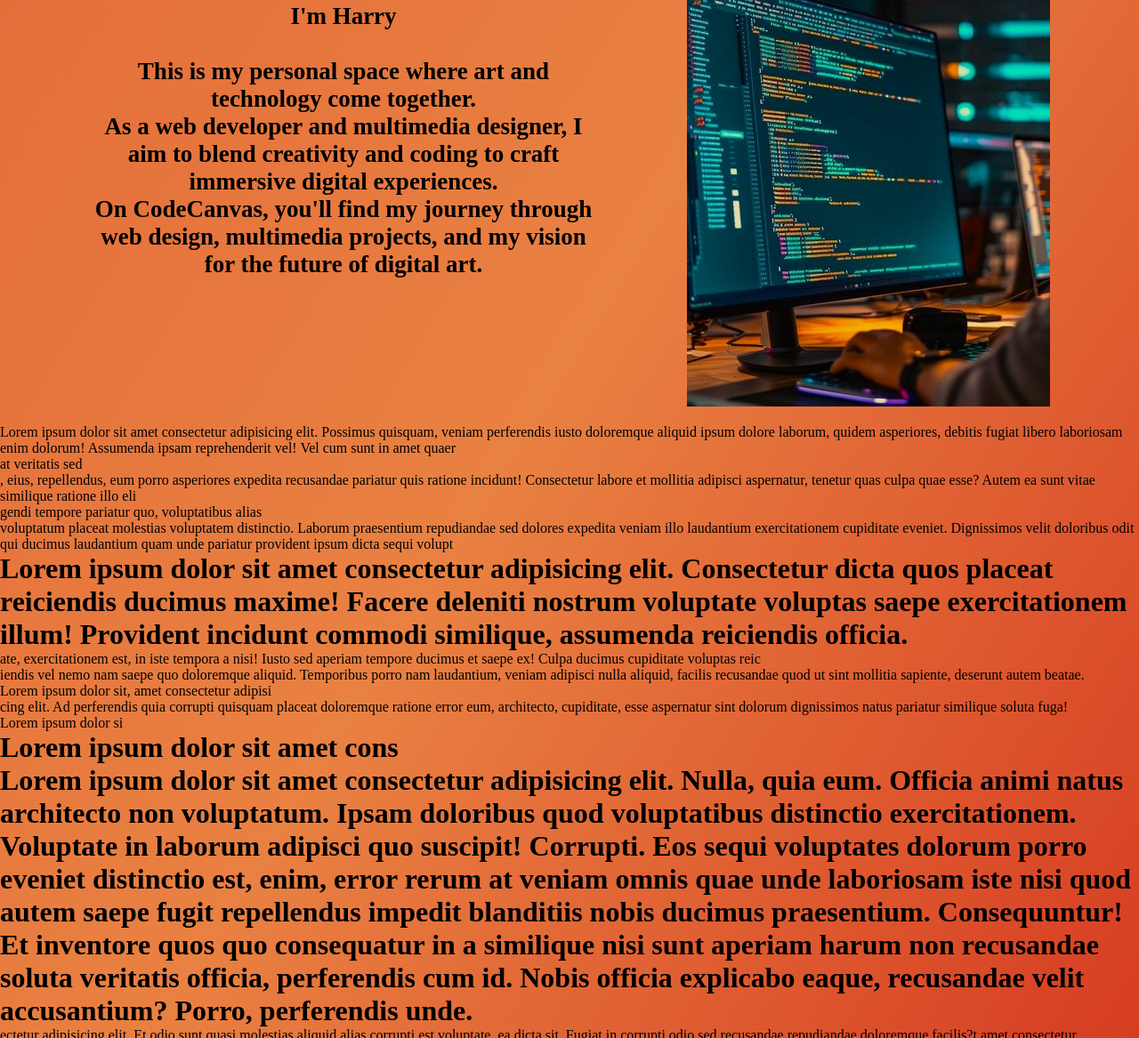
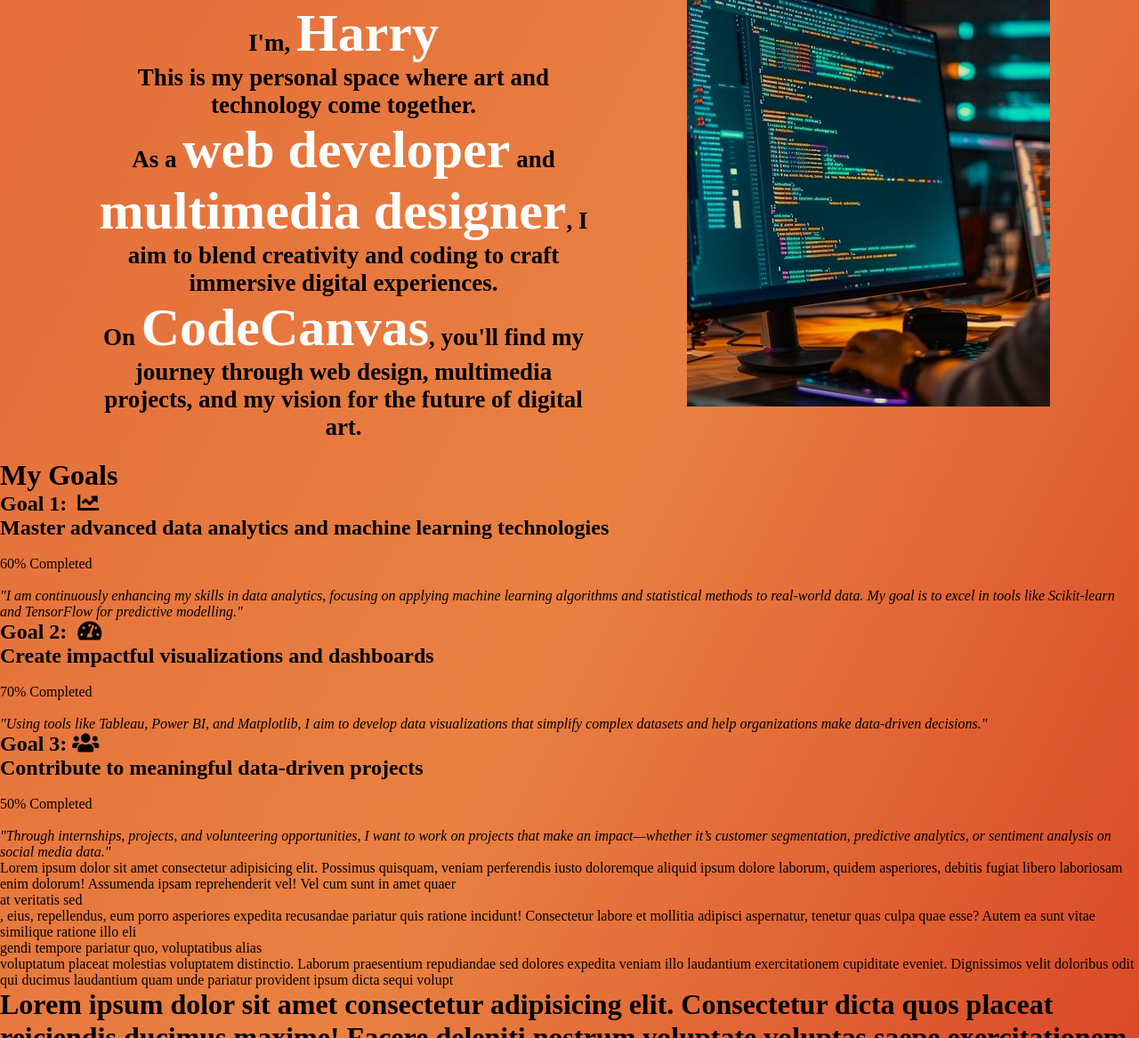
Before and after one commit to harry0876/CodeCanvas, a plain HTML site: page web/index.html in a window 1280 px wide. Shown: the part 643-1810 px from the top of the page at 89% size. Drawn offline with Linux system fonts and the light colour scheme; a web font is replaced by a local one.

Commit message:
Update index.html

```diff
--- a/web/index.html
+++ b/web/index.html
@@ -7,6 +7,13 @@
     <title>Code Canvas</title>
     <link rel="icon" type="image/png" href="logo/logo.png" sizes="16x16">
     <link rel="stylesheet" href="style.css">
+
+    <!-- font -->
+    <link rel="preconnect" href="https://fonts.googleapis.com">
+    <link rel="preconnect" href="https://fonts.gstatic.com" crossorigin>
+    <link href="https://fonts.googleapis.com/css2?family=Playwrite+DE+Grund:wght@100..400&display=swap"
+        rel="stylesheet">
+    <link rel="stylesheet" href="https://cdnjs.cloudflare.com/ajax/libs/font-awesome/5.15.3/css/all.min.css">
 </head>
 
 <body>
@@ -48,18 +55,76 @@
     <div class="sectionB">
         <h1>Welcome to<br> <span>Code Canvas</span></h1>
         <div>
-            <h2 class="sectionB-text">I'm Harry<br><BR>
+            <h2 class="sectionB-text">I'm, <span>Harry</span><br>
                 This is my personal space where art and technology come together.<br>
-                As a web developer and multimedia designer, I aim to blend creativity and coding to craft immersive
+                As a <span>web developer</span> and <span>multimedia designer</span>, I aim to blend creativity and
+                coding to craft immersive
                 digital experiences.
                 <br>On
-                CodeCanvas, you'll find my journey through web design, multimedia projects, and my vision for the future
+                <span>CodeCanvas</span>, you'll find my journey through web design, multimedia projects, and my vision
+                for the future
                 of
                 digital art.
             </h2>
             <img src="images/workstation.jpg" alt="" class="sectionB-img">
         </div>
     </div>
+
+
+    <!-- Section C -->
+   <div class="sectionC-header"><h1>My Goals</h1></div>
+    <div class="goals">
+        <div class="goal-column">
+            <div class="goal">
+                <div class="icon">
+                    <h2>Goal 1: &nbsp;<i class="fas fa-chart-line" style="color: #000000;"></i></h2>
+                </div>
+                <h2> Master advanced data analytics and machine learning technologies</h2><br>
+                <div class="progress">
+                    <div class="progress-bar" style="width: 60%;"></div>
+                    <span>60% Completed</span>
+                </div>
+                <br>
+                <p><i>"I am continuously enhancing my skills in data analytics, focusing on applying machine learning
+                    algorithms and statistical methods to real-world data. My goal is to excel in tools like
+                    Scikit-learn and TensorFlow for predictive modelling."</p></i>
+            </div>
+        </div>
+        <div class="goal-column">
+            <div class="goal">
+                <div class="icon">
+                    <h2>Goal 2: &nbsp;<i class="fas fa-tachometer-alt" style="color: #000000;"></i></h2>
+                </div>
+                <h2> Create impactful visualizations and dashboards</h2><br>
+                <div class="progress">
+                    <div class="progress-bar" style="width: 70%;"></div>
+                    <span>70% Completed</span>
+                </div>
+                <br><p><i>"Using tools like Tableau, Power BI, and Matplotlib, I aim to develop data visualizations that
+                    simplify complex datasets and help organizations make data-driven decisions."</i></p>
+            </div>
+        </div>
+        <div class="goal-column">
+            <div class="goal">
+                <div class="icon">
+                    <h2>Goal 3:&nbsp;<i class="fas fa-users" style="color: #000000;"></i></h2>
+                </div>
+                <h2>Contribute to meaningful data-driven projects</h2><br>
+                <div class="progress">
+                    <div class="progress-bar" style="width: 50%;"></div>
+                    <span>50% Completed</span>
+                </div>
+                <br><p><i>"Through internships, projects, and volunteering opportunities, I want to work on projects that make
+                    an impact—whether it’s customer segmentation, predictive analytics, or sentiment analysis on social
+                    media data."</i></p>
+            </div>
+        </div>
+    </div>
+
+
+
+
+
     <p>Lorem ipsum dolor sit amet consectetur adipisicing elit. Possimus quisquam, veniam perferendis iusto doloremque
         aliquid ipsum dolore laborum, quidem asperiores, debitis fugiat libero laboriosam enim dolorum! Assumenda ipsam
         reprehenderit vel!
```
